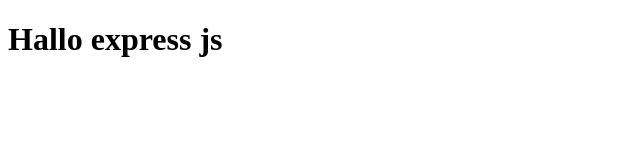
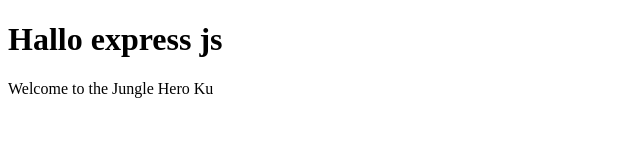
Before and after one commit to dannysumarna/web-server, a website: page public/index.html in a window 1280 px wide. Shown: the whole page, without its empty margins (0-640 px from the left). Drawn offline with Linux system fonts and the light colour scheme.

Commit message:
Update index.html

```diff
--- a/public/index.html
+++ b/public/index.html
@@ -7,5 +7,6 @@
 </head>
 <body>
 	<h1>Hallo express js</h1>
+	<p>Welcome to the Jungle Hero Ku</p>
 </body>
 </html>
```
